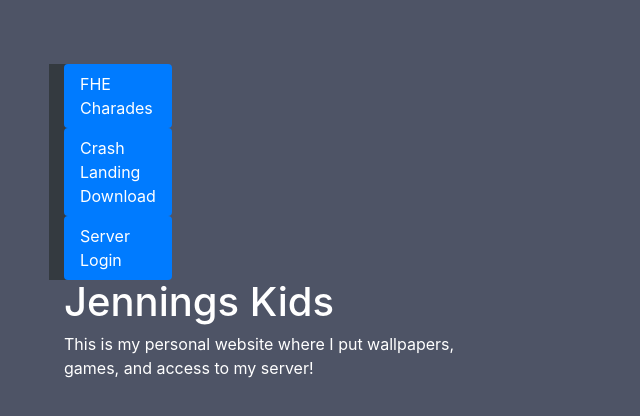
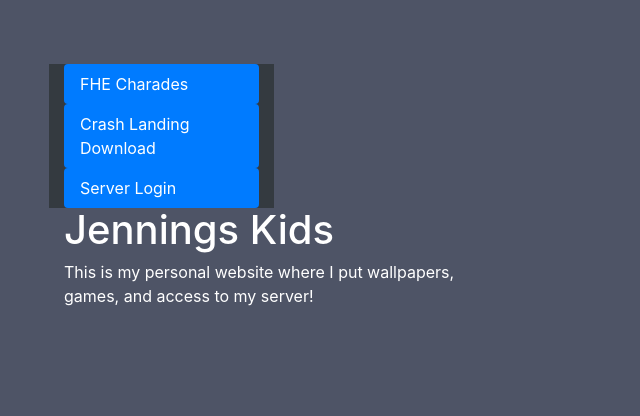
Before and after one commit to LightningStorm0/LightningStorm0.github.io, a plain HTML site: page index.html in a window 1280 px wide. Shown: the whole page, without its empty margins (0-640 px from the left). Drawn offline with nearby package versions, Linux system fonts and the light colour scheme.

Commit message:
Update index.html

```diff
--- a/index.html
+++ b/index.html
@@ -11,7 +11,7 @@
   <body style="background-color:#4e5466;">
     <div class="row">
       <font color="white">
-        <nav class="col-md-2 d-none d-sm-block bg-dark sidebar">
+        <nav class="col-md-4 bg-dark sidebar">
           <ul class="nav nav-pills flex-column">
             <li class="nav-item">
               <a class="nav-link active" href="ldsH.html">FHE Charades</a>
```
